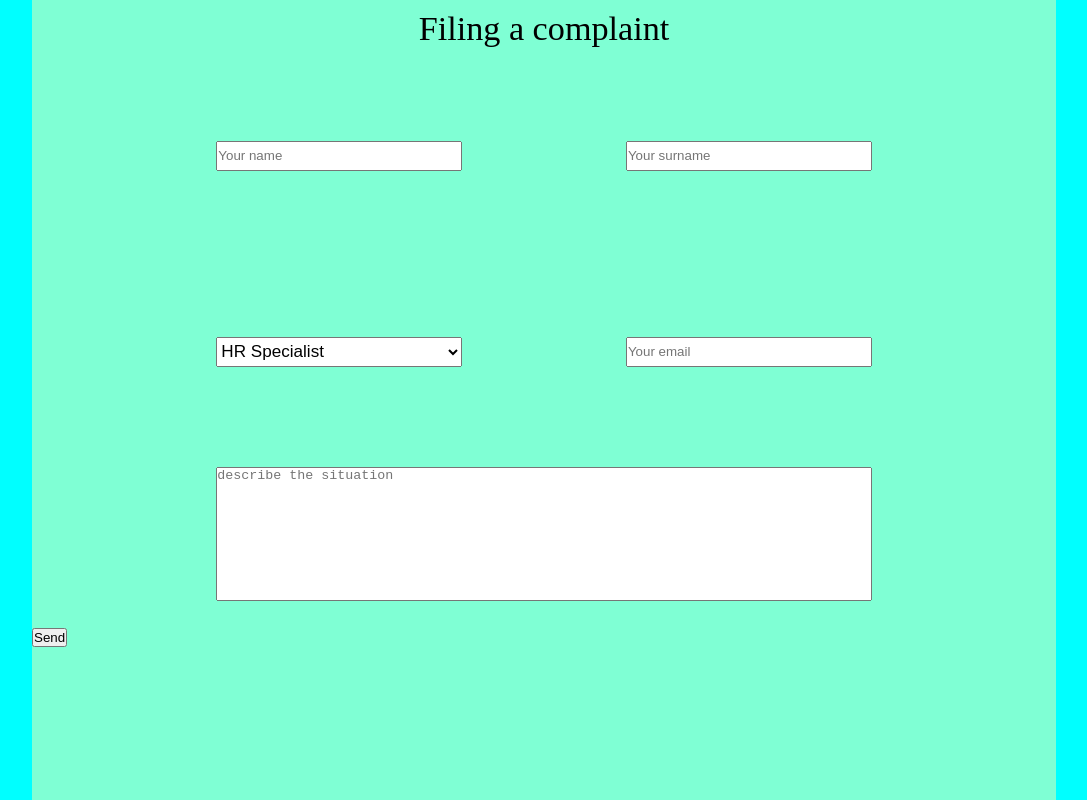
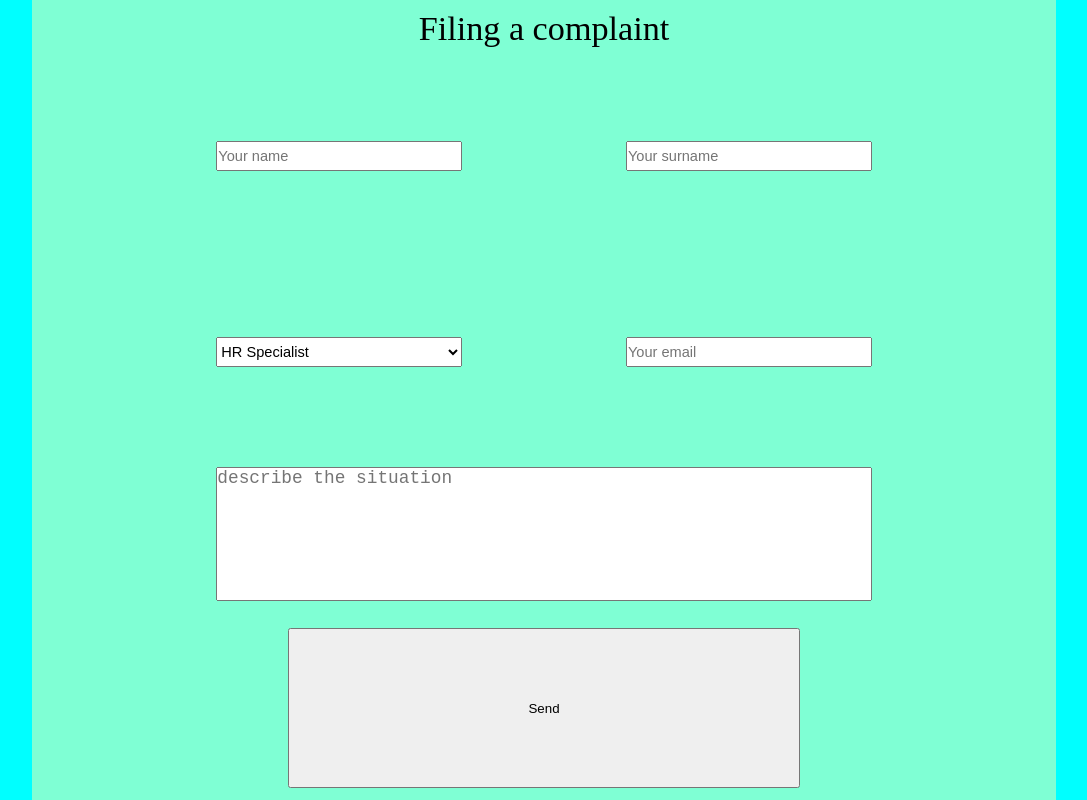
Before and after one commit to resufer/evil-forms, a React (Create React App) app: page / in a window 1280 px wide. Shown: the whole page, without its empty margins (96-1183 px from the left). Built offline with nearby package versions, Linux system fonts and the light colour scheme.

Commit message:
Update style.css

```diff
--- a/src/style.css
+++ b/src/style.css
@@ -42,7 +42,7 @@
   height: 30%;
 }
 
-.inputName, .inputSurname, .position, .contacts, .descriptionArea, .descriptions {
+.inputName, .inputSurname, .position, .contacts, .descriptionArea, .descriptions, .send {
   display: flex;
   flex-flow: row nowrap;
   justify-content: center;
@@ -52,10 +52,7 @@
 .inputName input, .inputSurname input, .position select, .contacts input {
   width: 60%;
   height: 15%;
-}
-
-.position select {
-  font-size: calc(0.75vw + 7.5px);
+  font-size: calc(0.75vw + 5px);
 }
 
 .descriptions {
@@ -67,4 +64,16 @@
   width: 100%;
   height: 80%;
   resize: none;
+  font-size: calc(1vw + 5px);
 }
+
+.send {
+  width: 50%;
+  height: 20%;
+  margin: 0 auto;
+}
+
+.send button {
+  width: 50%;
+  height: 20%;
+}
```
